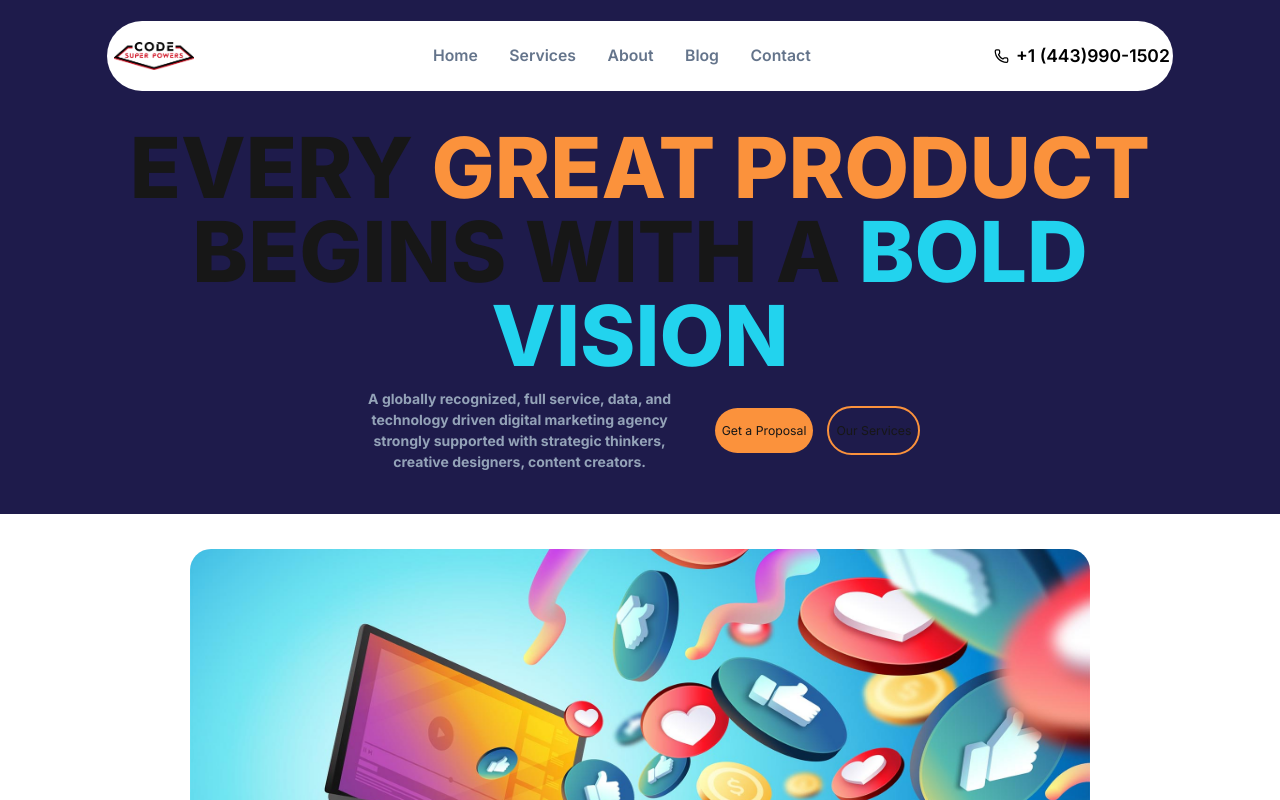
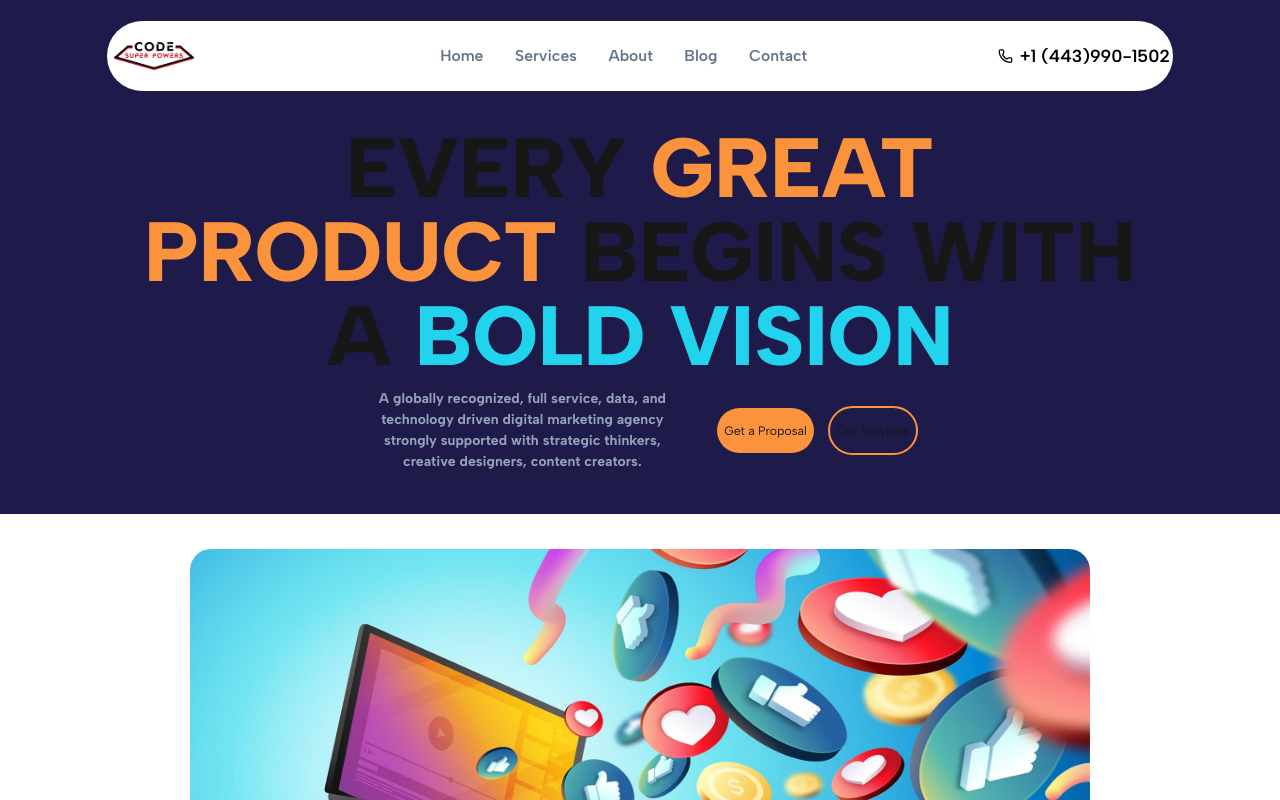
Before and after one commit to alem425/csplandingdemo, a Next.js app: page / in a window 1280 px wide. Shown: the top 800 px of the page. Built offline with nearby package versions, Linux system fonts and the light colour scheme; what tailwindcss-motion would draw is missing.

Commit message:
added title

```diff
--- a/src/app/layout.tsx
+++ b/src/app/layout.tsx
@@ -1,24 +1,42 @@
 import type { Metadata } from "next";
-import { Montserrat, Inter } from "next/font/google";
+import {
+  Geist,
+  Geist_Mono,
+  Montserrat,
+  Inter,
+  Albert_Sans,
+} from "next/font/google";
+import { LucideProps } from "lucide-react";
 import "./globals.css";
+
+const geistSans = Geist({
+  variable: "--font-geist-sans",
+  subsets: ["latin"],
+});
+
+const geistMono = Geist_Mono({
+  variable: "--font-geist-mono",
+  subsets: ["latin"],
+});
 
 const montserrat = Montserrat({
   subsets: ["latin"],
   display: "swap",
-  variable: "--font-montserrat",
-  preload: true,
 });
 
 const inter = Inter({
   subsets: ["latin"],
   display: "swap",
-  variable: "--font-inter",
-  preload: true,
+});
+
+const albert_sans = Albert_Sans({
+  subsets: ["latin"],
+  display: "swap",
 });
 
 export const metadata: Metadata = {
-  title: "Create Next App",
-  description: "Generated by create next app",
+  title: "Code Super Powers Landing Demo",
+  description: "Demo",
 };
 
 export default function RootLayout({
@@ -27,8 +45,11 @@ export default function RootLayout({
   children: React.ReactNode;
 }>) {
   return (
-    <html lang="en" className={`${montserrat.variable} ${inter.variable}`}>
-      <body className={inter.className}>{children}</body>
+    <html
+      lang="en"
+      className={` ${albert_sans.className} ${montserrat.className} antialiased`}
+    >
+      <body>{children}</body>
     </html>
   );
 }
```
